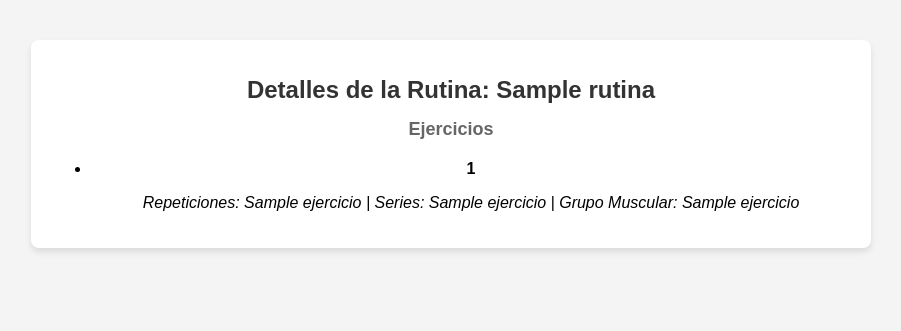
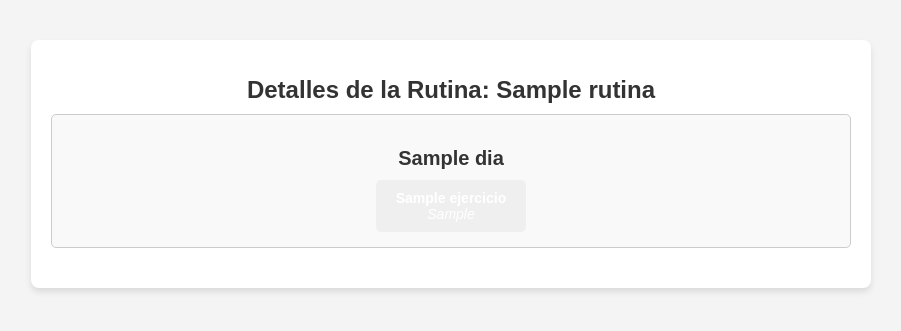
Before and after one commit to jess-jurado/GymBRoot, a Flask app: template templates/detalle_rutina.html in a window 1280 px wide. Shown: the top 331 px of the page, without its empty margins (189-1090 px from the left). Run offline with Flask 3, Linux system fonts and the light colour scheme; the template is opened without the code that fills it: most values are stand-ins (such as "Sample title", 1, 10 or a date in 2020).

Commit message:
actualizado detalle_rutina.html, ahora muestra cada dia de la rutina en un contenedor con sus correspondientes ejercicios en un boton de color aleatorio

```diff
--- a/app.py
+++ b/app.py
@@ -266,7 +266,6 @@
 
 @app.route('/dashboard')
 def dashboard():
-    # Verificar que el usuario esté autenticado
     user_id = session.get("user_id")
     if not user_id:
         flash("Debes iniciar sesión para ver el dashboard.", "error")
@@ -275,17 +274,18 @@
     conn = get_db_connection()
     cursor = conn.cursor()
 
-    # Consulta solo las rutinas del usuario autenticado, sin obtener los ejercicios
+    # Obtener rutinas únicas con su ID
     cursor.execute("SELECT id, Nombre_rutina FROM Rutinas WHERE Usuario_id = ?", (user_id,))
     rows = cursor.fetchall()
 
+    nombres_unicos = set()
     rutinas = []
+
     for row in rows:
-        rutina = {
-            "id": row[0],
-            "nombre_rutina": row[1]
-        }
-        rutinas.append(rutina)
+        rutina_id, nombre_rutina = row
+        if nombre_rutina not in nombres_unicos:
+            nombres_unicos.add(nombre_rutina)
+            rutinas.append({"id": rutina_id, "nombre_rutina": nombre_rutina})
 
     cursor.close()
     conn.close()
@@ -293,36 +293,65 @@
     return render_template('dashboard.html', rutinas=rutinas)
 
 
+
 @app.route('/detalle_rutina/<int:id>')
 def detalle_rutina(id):
-    # Establecer conexión con la base de datos
     conn = get_db_connection()
     cursor = conn.cursor()
 
     # Obtener los detalles de la rutina
-    query_rutina = """
-        SELECT id, nombre_rutina
-        FROM Rutinas
-        WHERE id = %s
-    """
+    query_rutina = "SELECT id, Nombre_rutina, Usuario_id FROM Rutinas WHERE id = ?"
     cursor.execute(query_rutina, (id,))
     rutina = cursor.fetchone()
 
-    # Obtener los ejercicios asociados a la rutina
+    if not rutina:
+        flash("Rutina no encontrada.", "error")
+        return redirect(url_for("dashboard"))
+
+    rutina_id = rutina[0]
+    nombre_rutina = rutina[1]
+    usuario_id = rutina[2]
+
+    # Obtener los ejercicios agrupados por día
     query_ejercicios = """
-        SELECT nombre, repeticiones, series
-        FROM Ejercicios
-        WHERE rutina_id = %s
+        SELECT r.Dia, e.Nombre_ejercicio, e.Subgrupo_muscular
+        FROM Rutinas r
+        INNER JOIN Ejercicios e ON r.Id_ejercicio = e.id
+        WHERE r.Nombre_rutina = ? AND r.Usuario_id = ?
     """
-    cursor.execute(query_ejercicios, (id,))
+    cursor.execute(query_ejercicios, (nombre_rutina, usuario_id))
     ejercicios = cursor.fetchall()
 
-    # Cerrar la conexión a la base de datos
     cursor.close()
     conn.close()
 
-    # Pasar los datos a la plantilla
-    return render_template('detalle_rutina.html', rutina=rutina, ejercicios=ejercicios)
+    if not ejercicios:
+        flash("No hay ejercicios en esta rutina.", "warning")
+
+    # Definir el orden correcto de los días de la semana
+    orden_dias = {
+        "Lunes": 1, "Martes": 2, "Miércoles": 3, "Jueves": 4,
+        "Viernes": 5, "Sábado": 6, "Domingo": 7
+    }
+
+    # Organizar los ejercicios por día en un diccionario
+    ejercicios_por_dia = {}
+    for dia, ejercicio, subgrupo in ejercicios:
+        if dia not in ejercicios_por_dia:
+            ejercicios_por_dia[dia] = []
+        ejercicios_por_dia[dia].append({"Nombre_ejercicio": ejercicio, "Subgrupo_muscular": subgrupo})
+
+    # Ordenar el diccionario de ejercicios según el orden de los días de la semana
+    ejercicios_por_dia_ordenado = dict(sorted(ejercicios_por_dia.items(), key=lambda x: orden_dias.get(x[0], 999)))
+
+    return render_template(
+        'detalle_rutina.html',
+        rutina={"id": rutina_id, "Nombre_rutina": nombre_rutina},
+        ejercicios_por_dia=ejercicios_por_dia_ordenado
+    )
+
+
+
 
 # Registrar las rutas
 app.register_blueprint(auth_bp)
--- a/static/css/style.css
+++ b/static/css/style.css
@@ -161,3 +161,46 @@
 .action-btn:hover {
   opacity: 0.8;
 }
+
+/* Contenedor de cada día */
+.dia-container {
+  margin-bottom: 20px;
+  padding: 15px;
+  border: 1px solid #ccc;
+  border-radius: 5px;
+  background-color: #f9f9f9;
+  text-align: center;
+}
+
+/* Título del día */
+.dia-title {
+  font-size: 20px;
+  font-weight: bold;
+  margin-bottom: 10px;
+  color: #333;
+}
+
+/* Lista de ejercicios */
+.ejercicios-list {
+  display: flex;
+  flex-wrap: wrap;
+  justify-content: center;
+  gap: 10px;
+}
+
+/* Botón de ejercicio */
+.ejercicio-btn {
+  padding: 10px;
+  border: none;
+  border-radius: 5px;
+  color: white;
+  font-size: 14px;
+  cursor: pointer;
+  min-width: 150px;
+  text-align: center;
+  transition: transform 0.2s ease-in-out;
+}
+
+.ejercicio-btn:hover {
+  transform: scale(1.05);
+}
--- a/templates/dashboard.html
+++ b/templates/dashboard.html
@@ -14,9 +14,9 @@
     {% if rutinas and rutinas|length > 0 %}
       <div class="rutinas-list">
         {% for rutina in rutinas %}
-          <div class="rutina-item" ondblclick="window.location.href='/detalle_rutina/{{ rutina.id }}'">
-            <h3 class="rutina-name">{{ rutina.nombre_rutina }}</h3>
-          </div>
+        <div class="rutina-item" ondblclick="window.location.href='/detalle_rutina/{{ rutina.id }}'">
+          <h3 class="rutina-name">{{ rutina.nombre_rutina }}</h3>
+      </div>
         {% endfor %}
       </div>
     {% else %}
--- a/templates/detalle_rutina.html
+++ b/templates/detalle_rutina.html
@@ -7,22 +7,37 @@
 </head>
 <body>
   <div class="dashboard-container">
-    <h1 class="dashboard-title">Detalles de la Rutina: {{ rutina.nombre_rutina }}</h1>
+    <h1 class="dashboard-title">Detalles de la Rutina: {{ rutina.Nombre_rutina }}</h1>
 
-    <h2 class="dashboard-subtitle">Ejercicios</h2>
+    {% if ejercicios_por_dia %}
+      {% for dia, ejercicios in ejercicios_por_dia.items() %}
+      <div class="dia-container">
+        <h2 class="dia-title">{{ dia }}</h2> <!-- Título del día -->
 
-    {% if ejercicios and ejercicios|length > 0 %}
-      <ul class="ejercicios-list">
-        {% for ejercicio in ejercicios %}
-          <li class="ejercicio-item">
-            <p><strong>{{ ejercicio[0] }}</strong></p>
-            <p><em>Repeticiones: {{ ejercicio[1] }} | Series: {{ ejercicio[2] }} | Grupo Muscular: {{ ejercicio[3] }}</em></p>
-          </li>
-        {% endfor %}
-      </ul>
+        <div class="ejercicios-list">
+          {% for ejercicio in ejercicios %}
+          <button class="ejercicio-btn" data-ejercicio="{{ ejercicio.Nombre_ejercicio }}" data-subgrupo="{{ ejercicio.Subgrupo_muscular }}">
+            <strong>{{ ejercicio.Nombre_ejercicio }}</strong><br>
+            <em>{{ ejercicio.Subgrupo_muscular }}</em>
+          </button>
+          {% endfor %}
+        </div>
+      </div>
+      {% endfor %}
     {% else %}
       <p>No tienes ejercicios en esta rutina.</p>
     {% endif %}
   </div>
+
+  <script>
+    // Generar colores aleatorios para los botones
+    document.addEventListener("DOMContentLoaded", function () {
+      const botones = document.querySelectorAll(".ejercicio-btn");
+      botones.forEach(boton => {
+        let randomColor = "#" + Math.floor(Math.random() * 16777215).toString(16);
+        boton.style.backgroundColor = randomColor;
+      });
+    });
+  </script>
 </body>
 </html>
```
